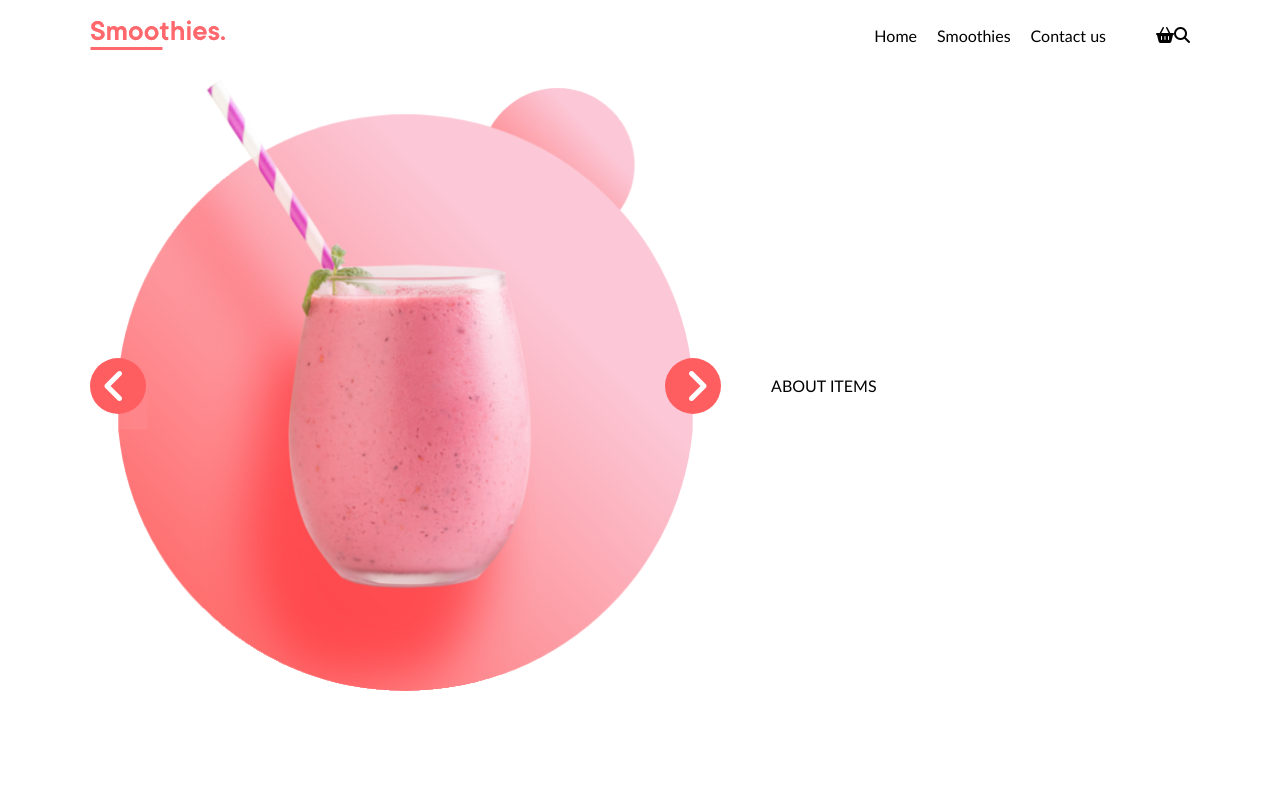
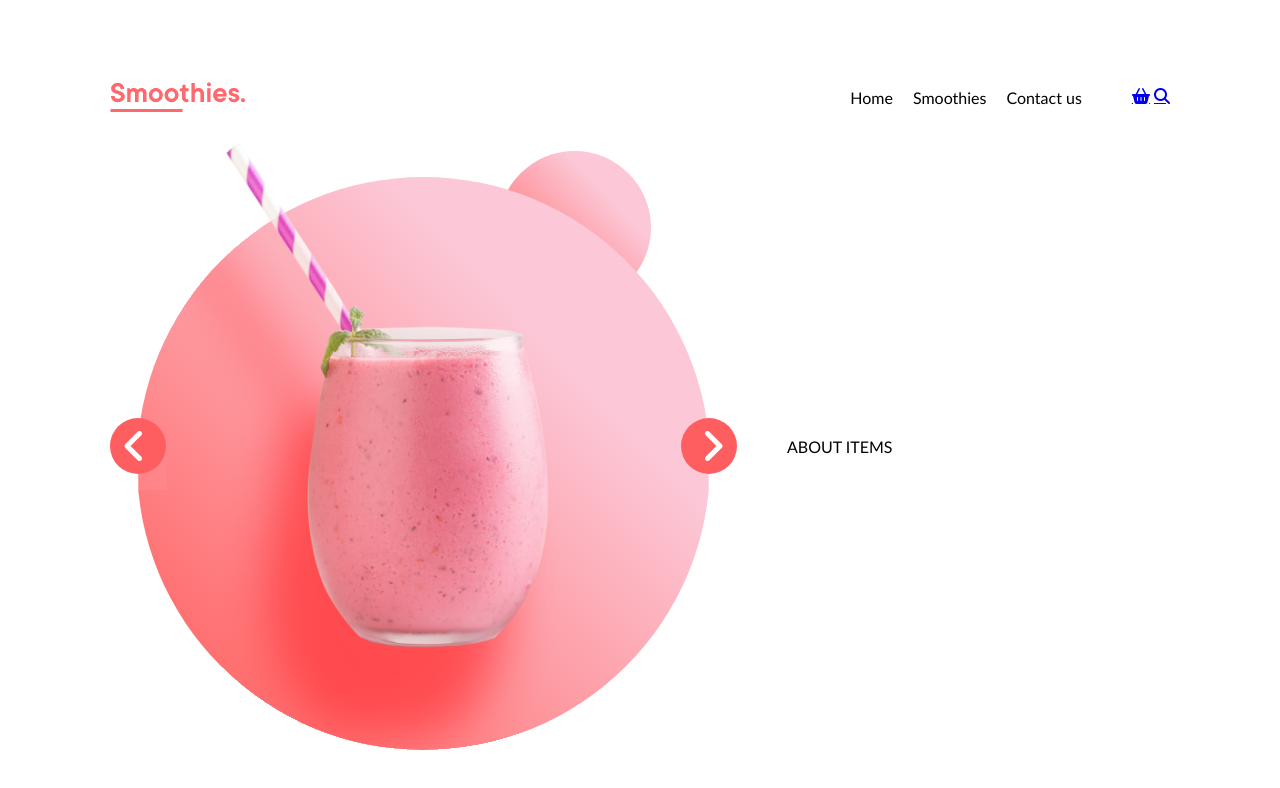
Before and after one commit to ModestaLiatuke/7-smoothies, a website: page index.html in a window 1280 px wide. Drawn offline with Linux system fonts and the light colour scheme.

Commit message:
responsive design

```diff
--- a/css/main.css
+++ b/css/main.css
@@ -4,6 +4,7 @@
 
 :root {
     --primary-color: #ff5e61;
+    --secondary-color: #fcc7d6;
 }
 
 body {
@@ -11,7 +12,7 @@ body {
     height: 100vh;
     flex-direction: column;
     gap: 30px;
-    padding: 20px;
+    padding: 82px 0 30px 0;
     justify-content: flex-start;
     align-items: center;
 }
@@ -21,16 +22,26 @@ body {
     align-items: center;
     gap: 50px;
     width: 100%;
+    padding: 0 20px;
+    position: relative;
+}
+main.container {
+    height: calc(100% - 80px);
+    flex-direction: column;
+    justify-content: center;
+    align-items: center;
 }
 .container > :first-child {
     margin-right: auto;
 }
 .logo {
     max-height: 40px;
+    margin-right: auto;
 }
 .meniu {
     display: flex;
     gap: 20px;
+    display: none;
 }
 .meniu > a {
     color: #000;
@@ -41,25 +52,15 @@ body {
     color: var(--primary-color);
     text-decoration: underline;
 }
-.icons {
-    display: flex;
-    grid-area: 20px;
-}
-.icons > a {
-    color: #000;
-    text-decoration: none;
-}
-.icons > a:hover {
-    color: var(--primary-color);
-    text-decoration: none;
+.hamburger {
+    font-size: 20px;
 }
 .gallery {
-    width: 60%;
     padding: 0 0.7em;
     position: relative;
     font-size: 40px;
 }
-.gallery > img {
+.gallery > picture {
     width: 100%;
 }
 .gallery > .fa {
@@ -84,16 +85,30 @@ body {
     padding-left: 0.17em;
 }
 .text {
-    width: 40%;
 }
 @media (min-width: 480px) {
     .container {
-        width: 360px;
+        width: 440px;
     }
 }
 @media (min-width: 780px) {
     .container {
         width: 660px;
+    }
+    .meniu {
+        display: flex;
+    }
+    .hamburger {
+        display: none;
+    }
+    main.container {
+        flex-direction: row;
+    }
+    .gallery {
+        width: 60%;
+    }
+    .text {
+        width: 40%;
     }
 }
 @media (min-width: 1000px) {
```
